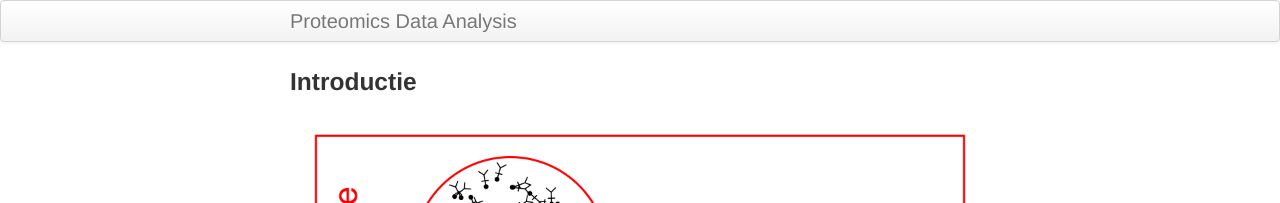
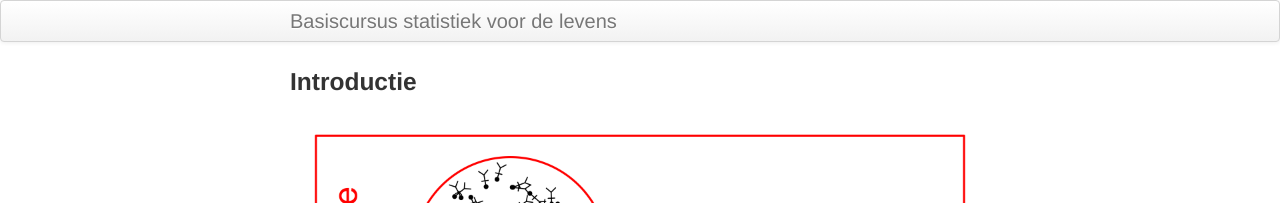
Before and after one commit to adder/statistiekBasisCursus, a Jekyll site: the page built from index.md, in a window 1280 px wide. Shown: the top 203 px of the page. Built offline with Jekyll 4.4.1, drawn with Linux system fonts in a browser that asks for light colours.

```diff
--- a/_config.yml
+++ b/_config.yml
@@ -8,13 +8,13 @@ highlighter: rouge
 # Themes are encouraged to use these universal variables
 # so be sure to set them if your theme uses them.
 #
-title : Proteomics Data Analysis
+title : Basiscursus statistiek voor de levens
 author :
   name : statOmics
   email : lieven.clement@ugent.be
   github : github.com/statOmics
 # NOTE: If replacing this next line with your own URL, you likely want "https://" not "http://"
-production_url : https://statomics.github.io/pda
+production_url : https://statomics.github.io/statistiekBasisCursus
 
 # Tell Github to use the kramdown markdown interpreter
 # (see https://help.github.com/articles/migrating-your-pages-site-from-maruku)
```
